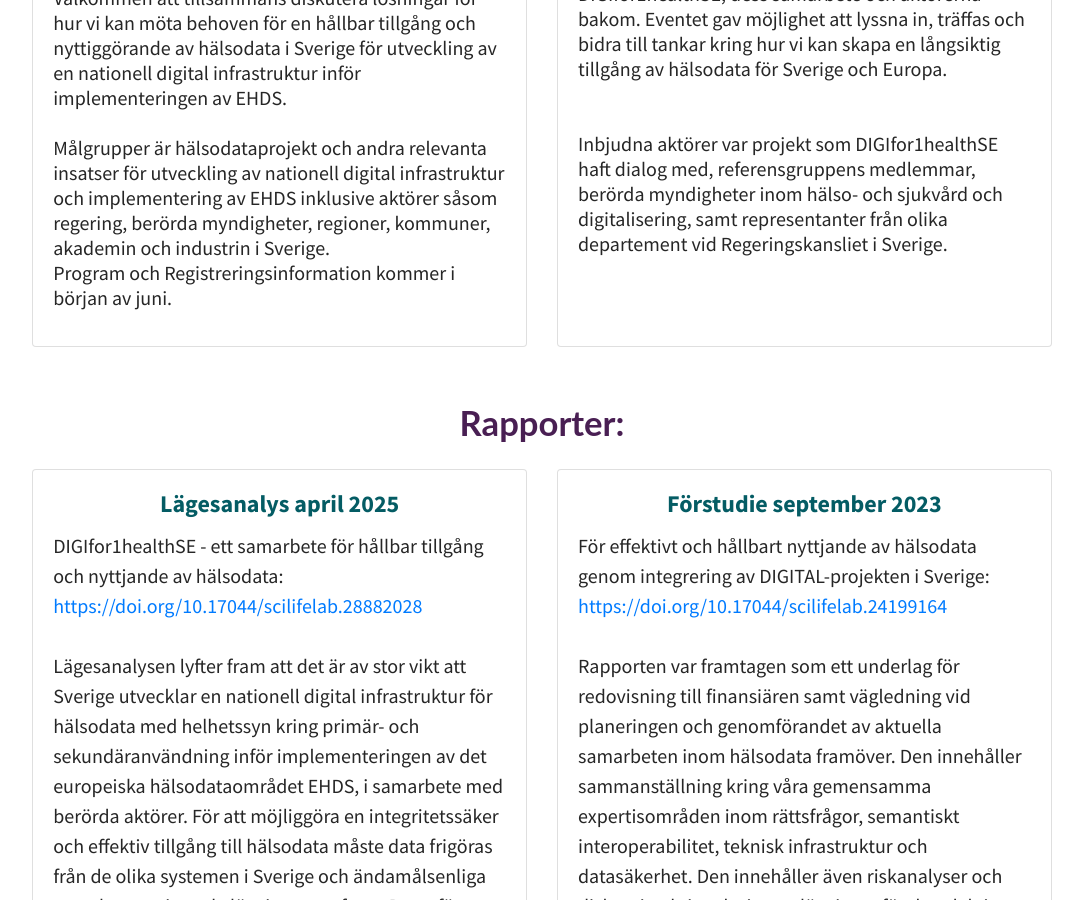
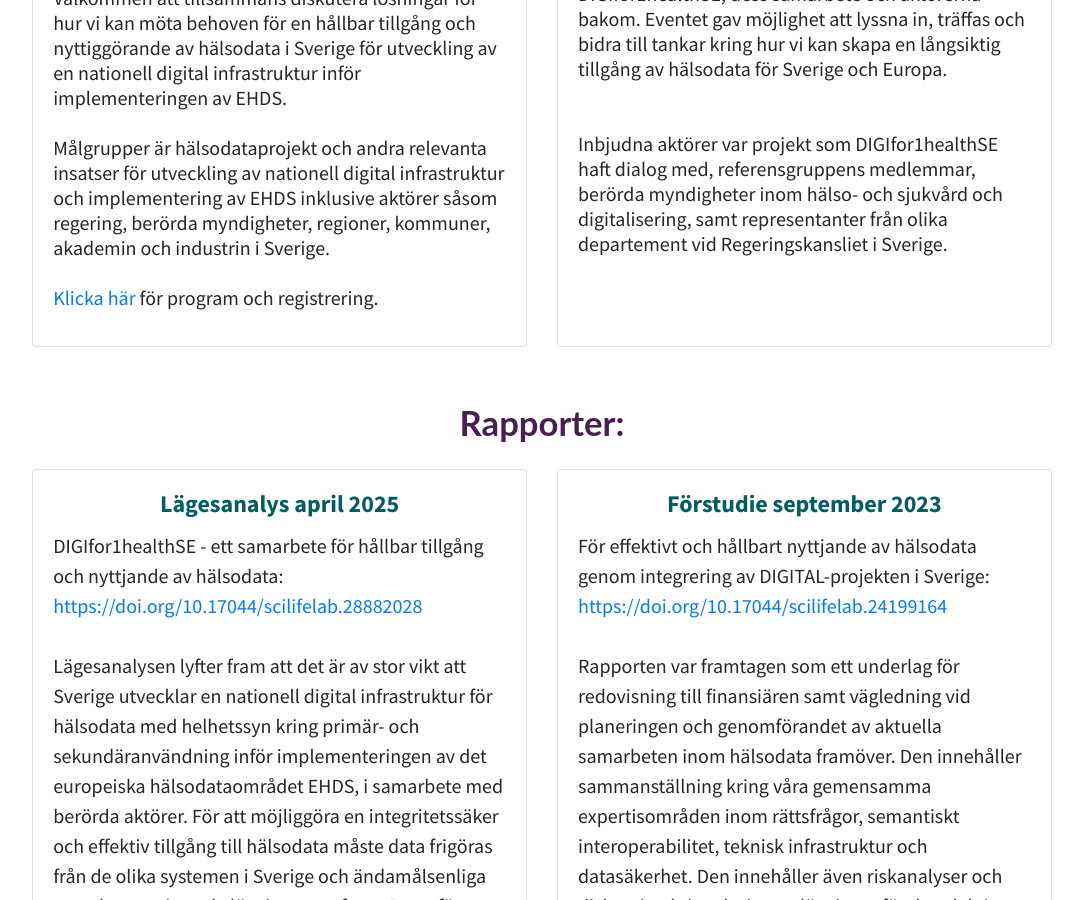
Before and after one commit to ScilifelabDataCentre/DIGIfor1Health_web, a Jekyll site: the page built from pages/outputs.md, in a window 1280 px wide and 900 px high, scrolled down 661 px. Shown: the whole window, without its empty margins (98-1181 px from the left). Built offline with Jekyll 4.4.1, drawn with Linux system fonts in a browser that asks for light colours; a script that is not in the unit is left out; comment, search, counter and statistics services are not loaded.

Commit message:
Add registration link and adjust spacing in EHDS event description

```diff
--- a/pages/outputs.md
+++ b/pages/outputs.md
@@ -28,12 +28,14 @@ bootstrap: true
     <br>
 
 Välkommen att tillsammans diskutera lösningar för hur vi kan möta behoven för en hållbar tillgång och nyttiggörande av hälsodata i Sverige för utveckling av en nationell digital infrastruktur inför implementeringen av EHDS.
+
 <br>
 <br>
+Målgrupper är hälsodataprojekt och andra relevanta insatser för utveckling av nationell digital infrastruktur och implementering av EHDS inklusive aktörer såsom regering, berörda myndigheter, regioner, kommuner, akademin och industrin i Sverige.
 
-Målgrupper är hälsodataprojekt och andra relevanta insatser för utveckling av nationell digital infrastruktur och implementering av EHDS inklusive aktörer såsom regering, berörda myndigheter, regioner, kommuner, akademin och industrin i Sverige.
 <br>
-Program och Registreringsinformation kommer i början av juni. </p>
+<br>
+<a href="https://www.lyyti.in/The_road_to_EHDS__How_to_meet_the_need_for_sustainable_access_and_utilization_of_health_data_in_Sweden_1297">Klicka här</a> för program och registrering. </p>
         </div>
       </div>
     </div>
```
